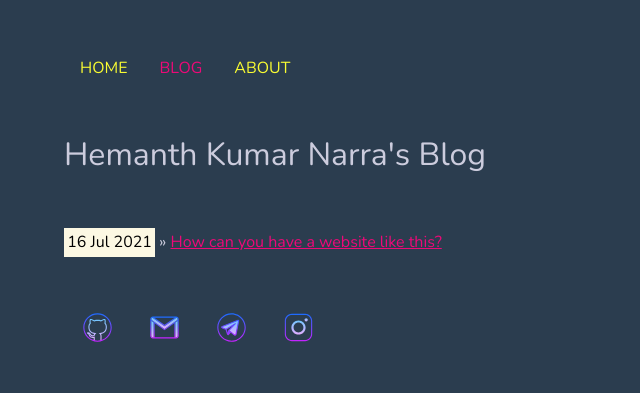
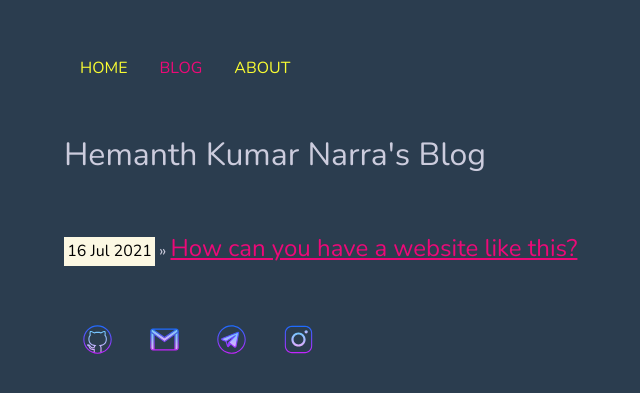
Before and after one commit to hemanthnarra/hemanthnarra.github.io, a Jekyll site: the page built from blog/index.html, in a window 1280 px wide. Shown: the top 393 px of the page, without its empty margins (18-658 px from the left). Built offline with Jekyll 4.4.1, drawn with Linux system fonts in a browser that asks for light colours.

Commit message:
Update index.html

```diff
--- a/blog/index.html
+++ b/blog/index.html
@@ -9,7 +9,7 @@ title: Hemanth Kumar Narra's Blog
         <br>
         <ul class="list-unstyled">
             {% for post in site.posts %}
-            <li><span><mark>{{ post.date | date_to_string }}</mark></span> &raquo; <a href="{{ post.url }}" title="{{ post.title }}">{{ post.title }}</a></li>
+            <li><span><mark>{{ post.date | date_to_string }}</mark></span> &raquo; <a style="font-size: 1.5em;" href="{{ post.url }}" title="{{ post.title }}">{{ post.title }}</a></li>
             {% endfor %}
         </ul>
     </div>
```
